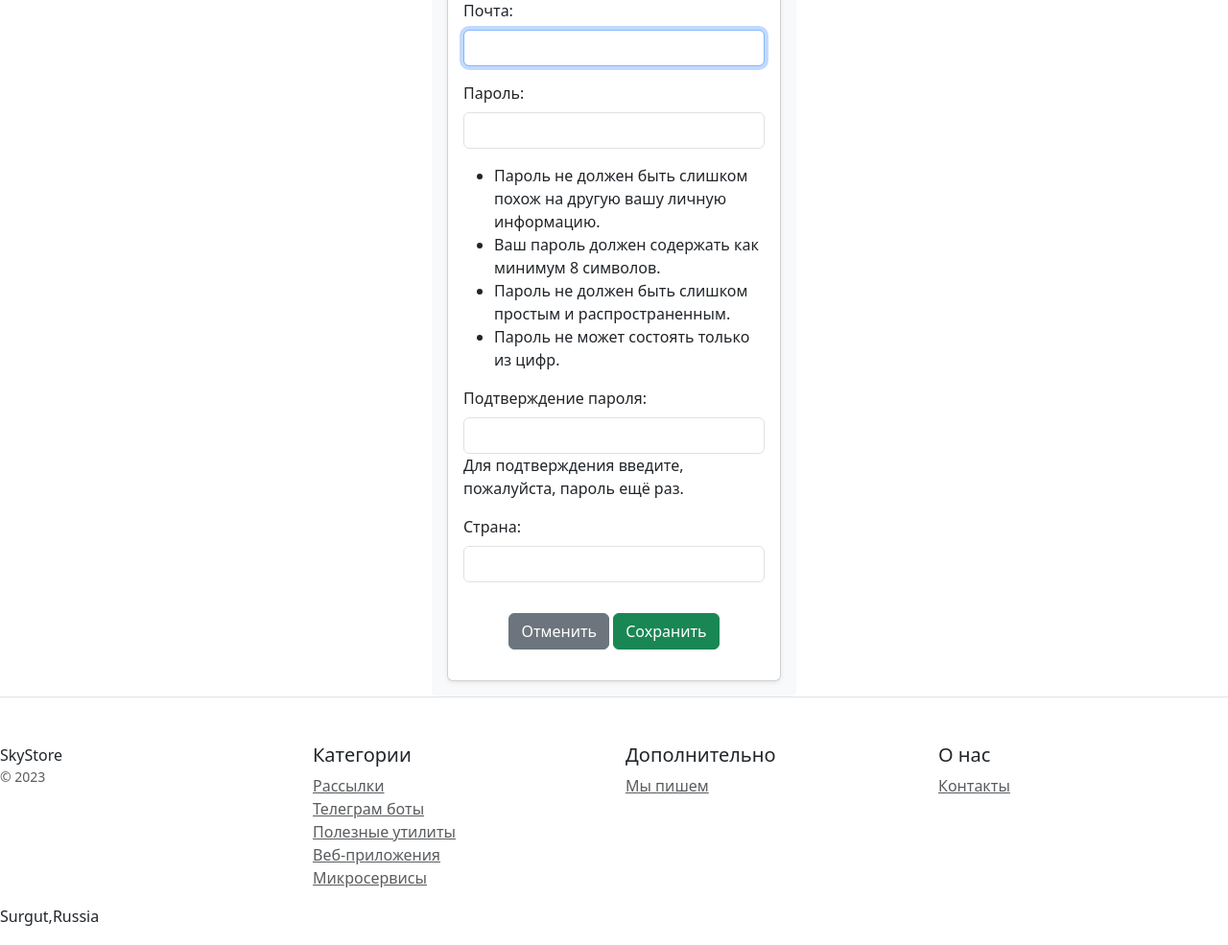
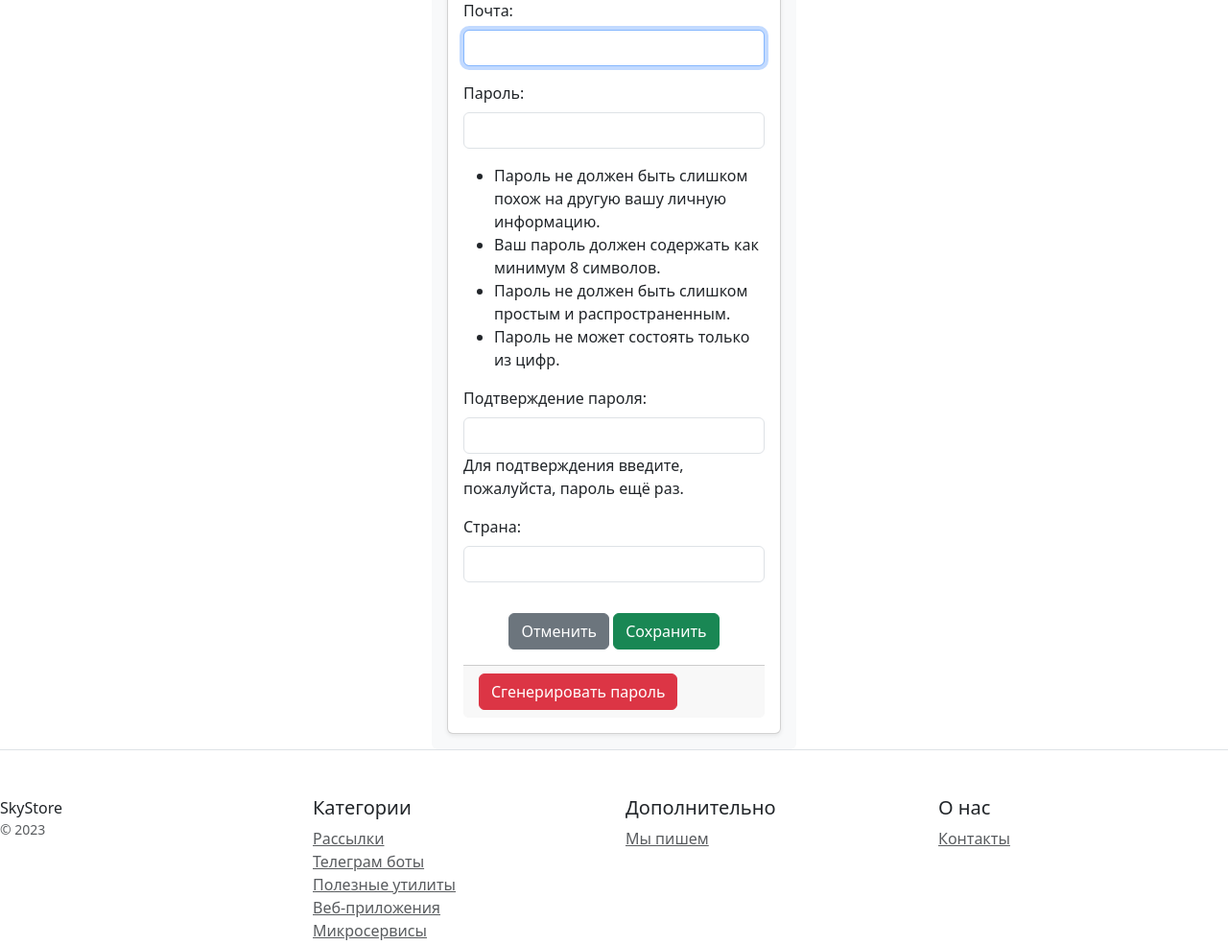
Before and after one commit to Ivan-Koltsov1994/course_6_web-homework, a Django app: page /users/register/ in a window 1280 px wide. Shown: the part 238-1223 px from the top of the page at 96% size. Run offline with Django 4.2, Linux system fonts and the light colour scheme; some libraries are stand-ins or nearby versions.

Commit message:
add generetion password

```diff
--- a/users/templates/users/user_form.html
+++ b/users/templates/users/user_form.html
@@ -20,6 +20,9 @@
                                    class="btn btn-secondary mt-3">Отменить</a>
                                 <button class="btn btn-success mt-3" type="submit">Сохранить</button>
                             </div>
+                            <div class="card-footer">
+                            <a href="{% url 'users:generate_new_password' %}" class="btn btn-danger">Сгенерировать пароль</a>
+                            </div>
                         </form>
                     </div>
                 </div>
```
